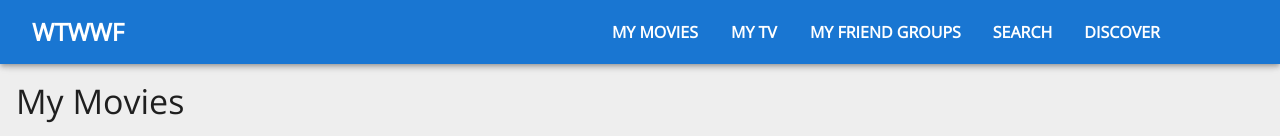
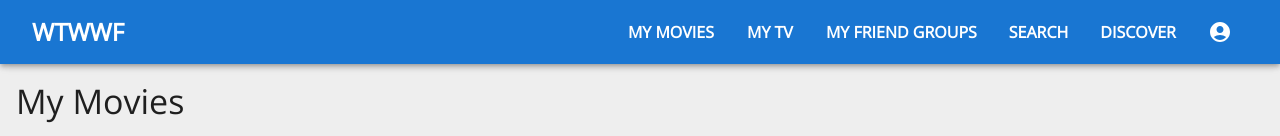
Before and after one commit to JohnFlorkey/wtwwf_frontend, a React (Create React App) app: page / in a window 1280 px wide. Shown: the top 136 px of the page. Built offline with nearby package versions, Linux system fonts and the light colour scheme; no server answers.

Commit message:
Add user icon to navbar

```diff
--- a/src/components/NavBar.js
+++ b/src/components/NavBar.js
@@ -5,12 +5,14 @@ import {
   AppBar,
   Box,
   Button,
+  IconButton,
   Menu,
   MenuItem,
   Toolbar,
   Tooltip,
   Typography,
 } from "@mui/material";
+import AccountCircleIcon from "@mui/icons-material/AccountCircle";
 
 function NavBar() {
   const { user } = useSelector((store) => store);
@@ -110,11 +112,15 @@ function NavBar() {
                 Discover
               </Typography>
             </Button>
-            <Button onClick={handleUserMenuOpen} sx={{ mx: 1 }}>
+            <IconButton
+              onClick={handleUserMenuOpen}
+              sx={{ color: "white", mx: 1 }}
+            >
+              <AccountCircleIcon sx={{ mr: 1 }} />
               <Typography sx={{ color: "white", fontWeight: "bold" }}>
                 {user.username}
               </Typography>
-            </Button>
+            </IconButton>
           </Box>
           <Menu
             anchorEl={searchAnchorEl}
```
